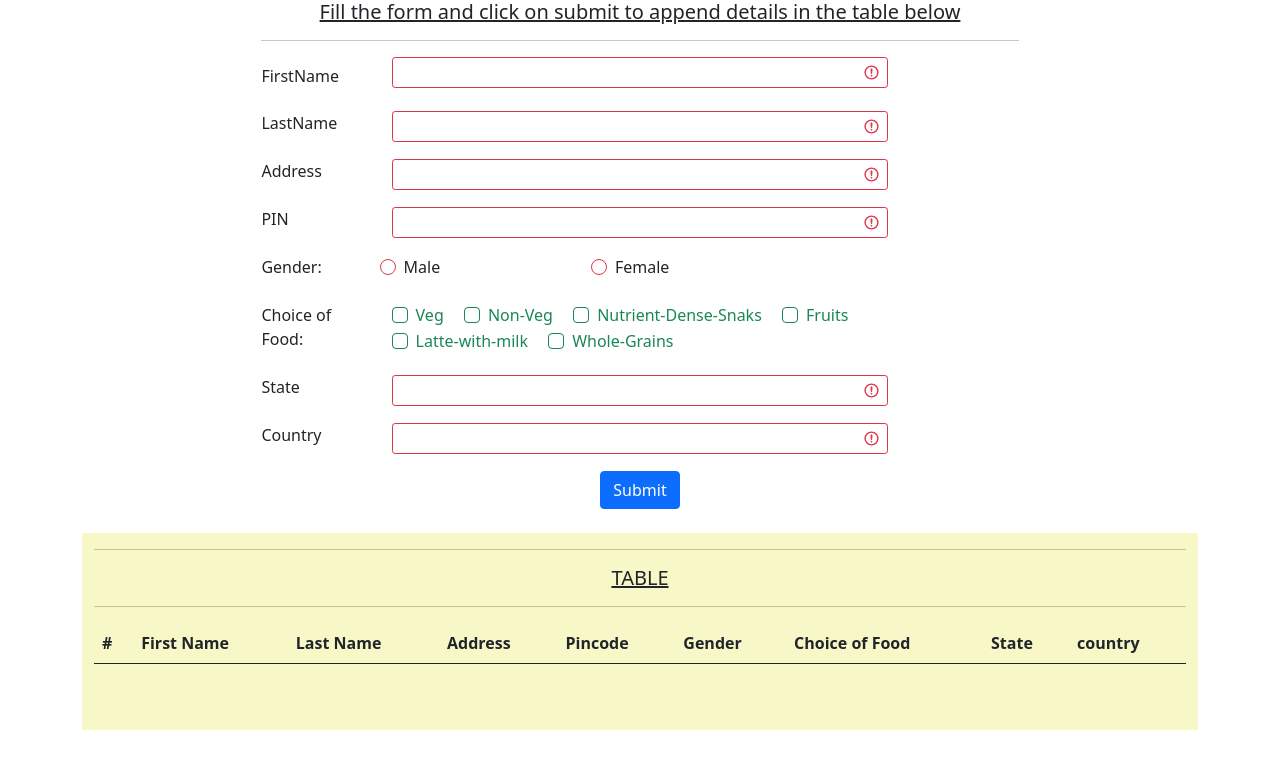
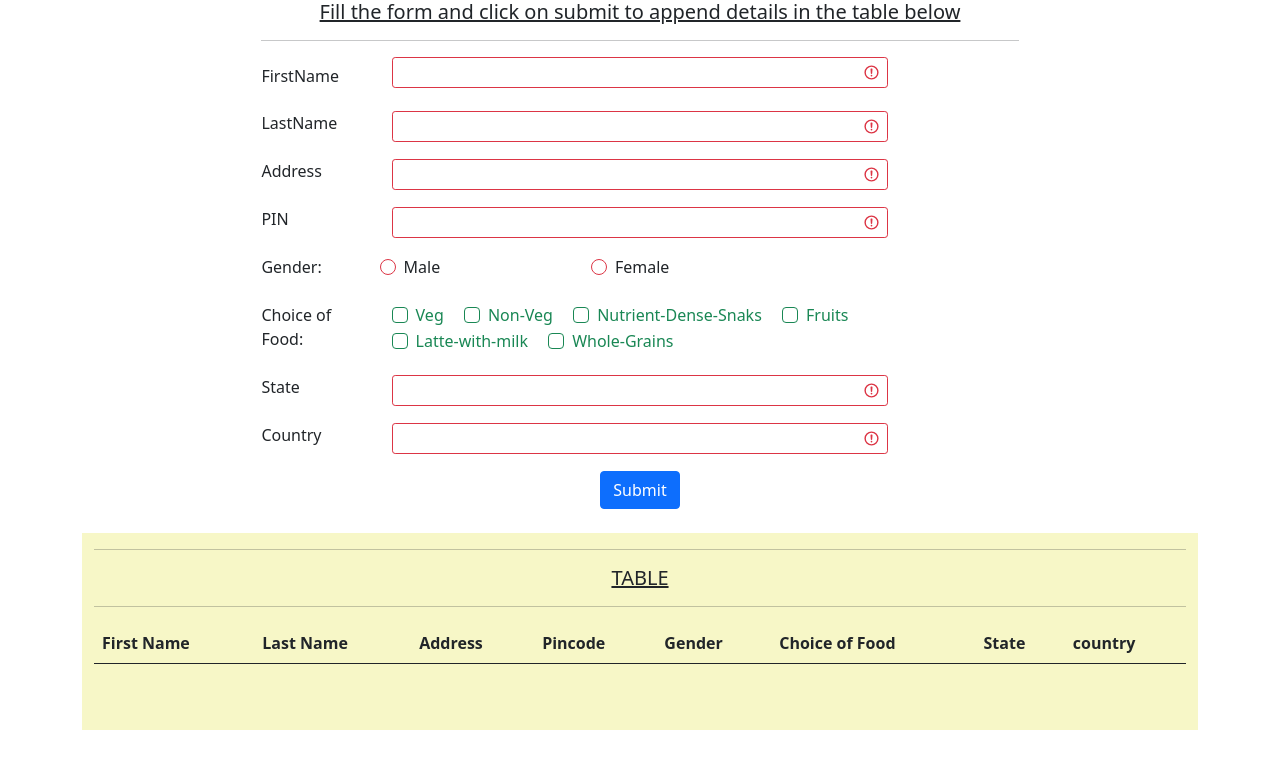
Before and after one commit to Chetan-Gudagamanal/Task-10-DOM-with-Forms-to-update-records-in-Table, a plain HTML site: page index.html in a window 1280 px wide. Drawn offline with nearby package versions, Linux system fonts and the light colour scheme.

Commit message:
Update index.html

```diff
--- a/index.html
+++ b/index.html
@@ -100,7 +100,6 @@
         <table class="table table-striped" id="myTable">
             <thead>
                 <tr>
-                  <th scope="col">#</th>
                   <th scope="col">First Name</th>
                   <th scope="col">Last Name</th>
                   <th scope="col">Address</th>
```
